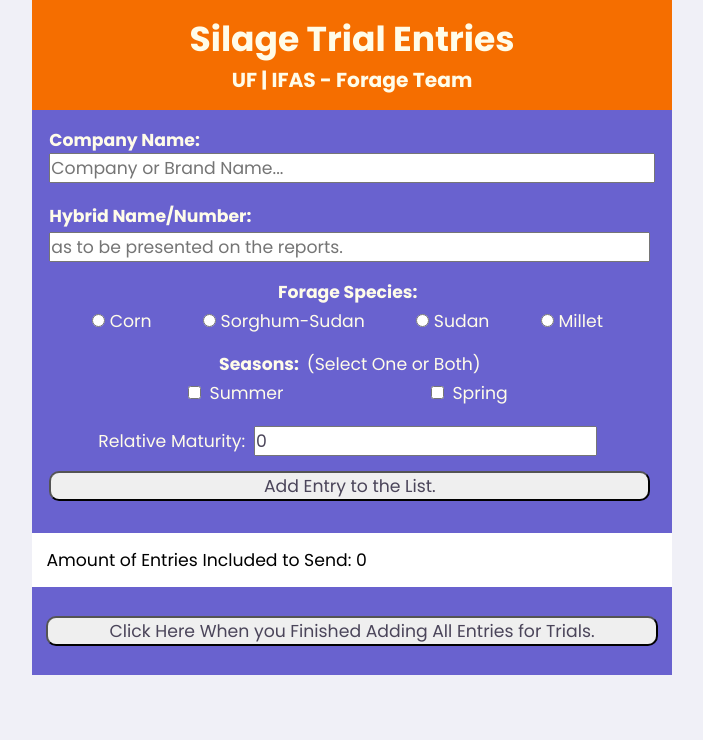
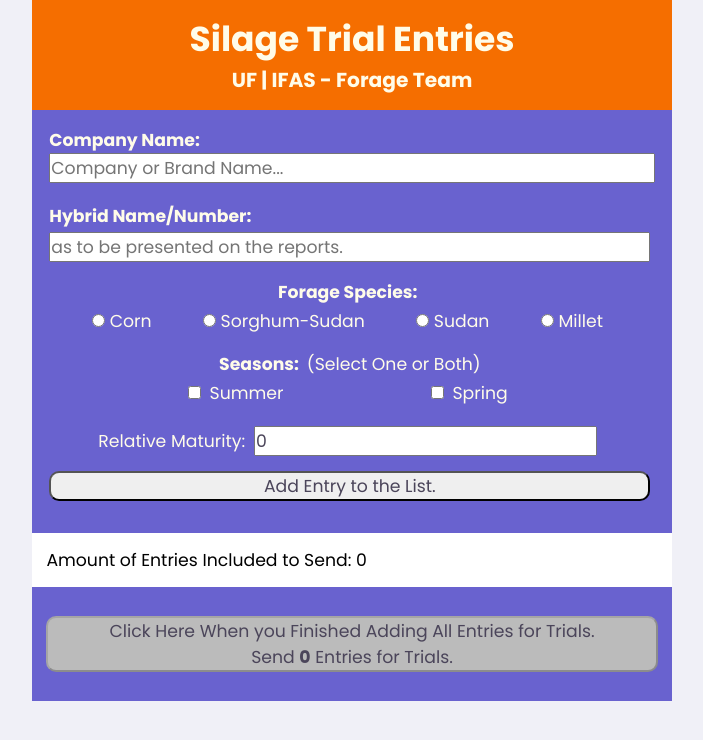
Before and after one commit to devfel/uf-silage-entries, a React (Create React App) app: page / in a window 1280 px wide. Shown: the top 740 px of the page, without its empty margins (288-991 px from the left). Built offline with nearby package versions, Linux system fonts and the light colour scheme.

Commit message:
styling send button according to the EntryList Lenght

```diff
--- a/src/App.tsx
+++ b/src/App.tsx
@@ -159,6 +159,7 @@ const App: FC = () => {
         <label htmlFor="company-name"><b>Company Name: </b></label>
         <input
           type="text"
+          autoComplete="off"
           id="company-name"
           name="company-name"
           placeholder="Company or Brand Name..."
@@ -171,6 +172,7 @@ const App: FC = () => {
         <label htmlFor="hybrid-name"><b>Hybrid Name/Number: </b></label>
         <input
           type="text"
+          autoComplete="off"
           id="hybrid-name"
           name="hybrid-name"
           placeholder="as to be presented on the reports."
@@ -240,7 +242,13 @@ const App: FC = () => {
 
       </div>
 
-      <button className="email-button" onClick={addEntry}>Click Here When you Finished Adding All Entries for Trials.</button>
+      <button
+        className={entriesList.length > 0 ? "email-button" : "email-button-disabled"}
+        disabled={entriesList.length > 0 ? false : true}
+        onClick={addEntry}>
+        Click Here When you Finished Adding All Entries for Trials.<br></br>
+        Send <b>{entriesList.length}</b> {entriesList.length === 1 ? "Entry" : "Entries"} for Trials.
+      </button>
     </div>
 
   );
--- a/src/assets/styles/global.css
+++ b/src/assets/styles/global.css
@@ -138,6 +138,12 @@ button {
 .email-button {
     margin: 2rem 1rem 2rem 1rem;
 }
+.email-button-disabled {
+    margin: 2rem 1rem 2rem 1rem;
+    cursor: not-allowed;
+    background-color: #bbbbbb;
+
+}
 
 
 
```
Also changed, not shown: 1 other file (tests, documents, lock files or other folders).
